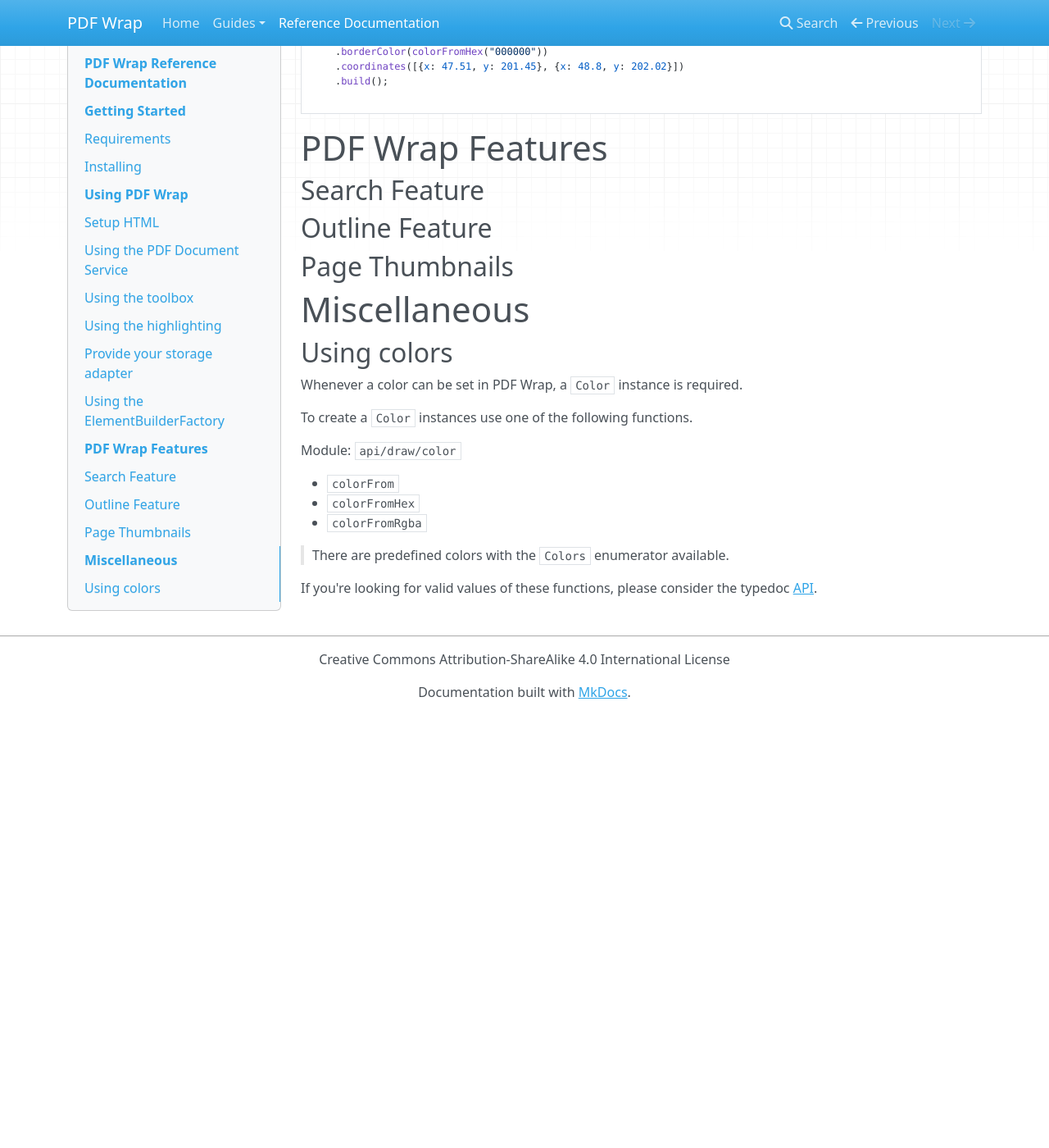
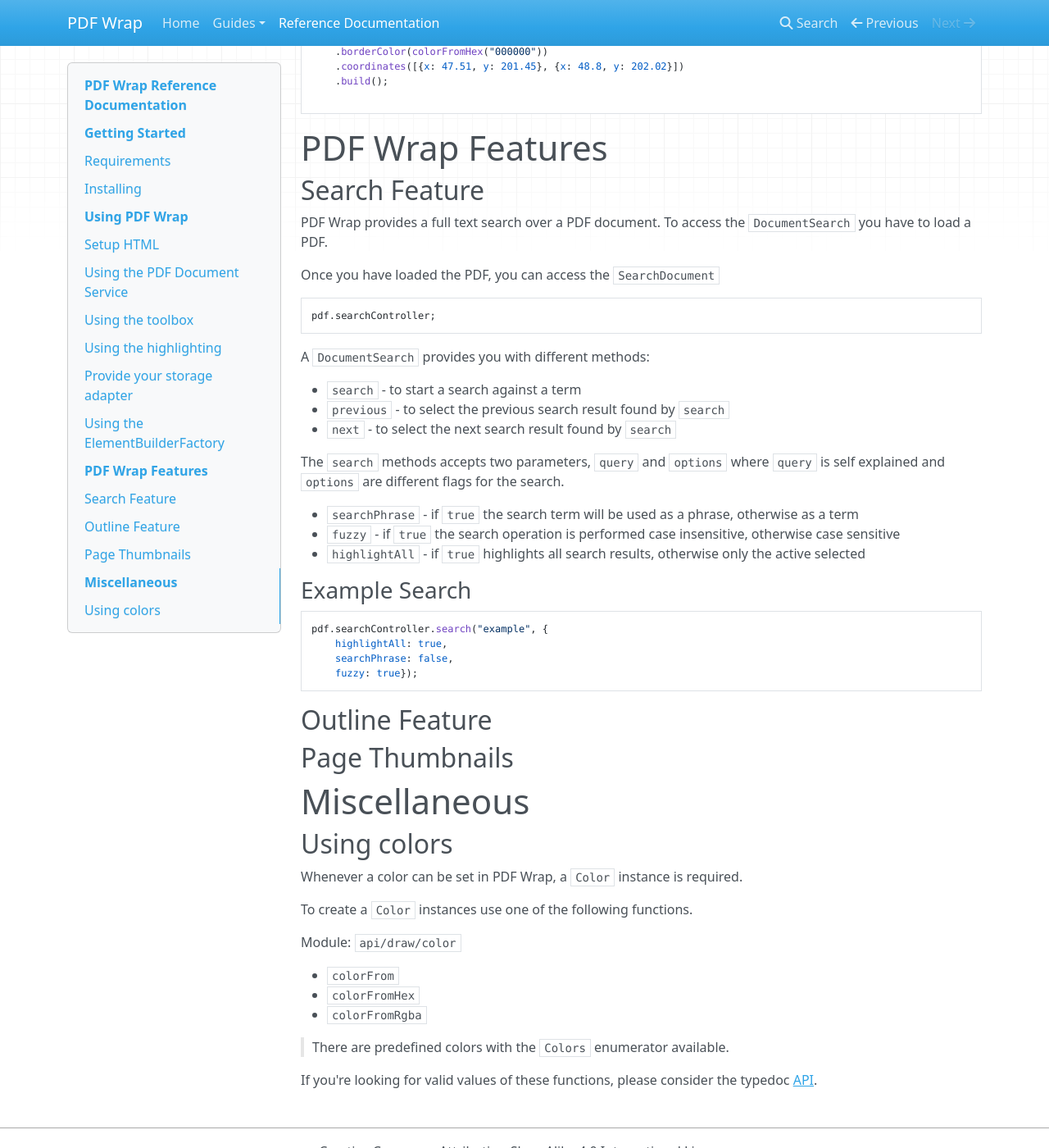
Before and after one commit to fluxapps/pdf-wrap, an MkDocs documentation site: the page built from docs/reference-documentation.md, in a window 1280 px wide and 1400 px high, scrolled down 6580 px. Shown: the whole window at 82% size. Built offline with MkDocs 1.6.1, drawn with Linux system fonts in a browser that asks for light colours; nearby versions of some CDN libraries; old or Windows-style settings are respelled for this version of MkDocs; before the commit the page ends 7452 px from its top, so only the background shows below that.

Commit message:
Add document search to reference documentation

````diff
--- a/docs/reference-documentation.md
+++ b/docs/reference-documentation.md
@@ -356,6 +356,37 @@ const polyLine: PolyLine = elementBuilder.polyLine()
 
 ## Search Feature
 
+PDF Wrap provides a full text search over a PDF document. To access the `DocumentSearch`
+you have to load a PDF.
+
+Once you have loaded the PDF, you can access the `SearchDocument`
+
+```typescript
+pdf.searchController;
+```
+
+A `DocumentSearch` provides you with different methods:
+
+* `search` - to start a search against a term
+* `previous` - to select the previous search result found by `search`
+* `next` - to select the next search result found by `search`
+
+The `search` methods accepts two parameters, `query` and `options`
+where `query` is self explained and `options` are different flags for the search.
+
+* `searchPhrase` - if `true` the search term will be used as a phrase, otherwise as a term
+* `fuzzy` - if `true` the search operation is performed case insensitive, otherwise case sensitive
+* `highlightAll` - if `true` highlights all search results, otherwise only the active selected
+
+### Example Search
+
+```typescript
+pdf.searchController.search("example", {
+    highlightAll: true,
+    searchPhrase: false,
+    fuzzy: true});
+```
+
 ## Outline Feature
 
 ## Page Thumbnails
````
